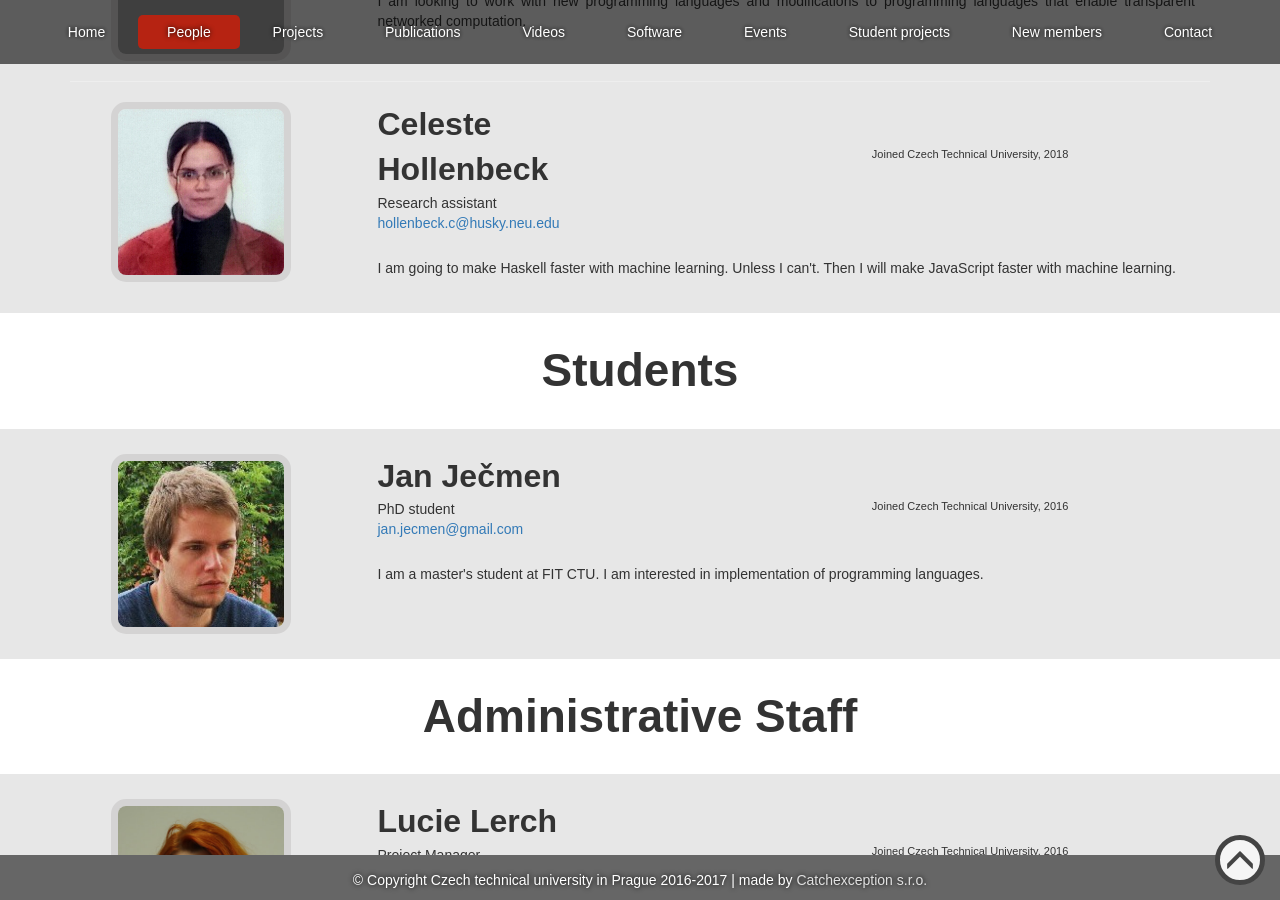
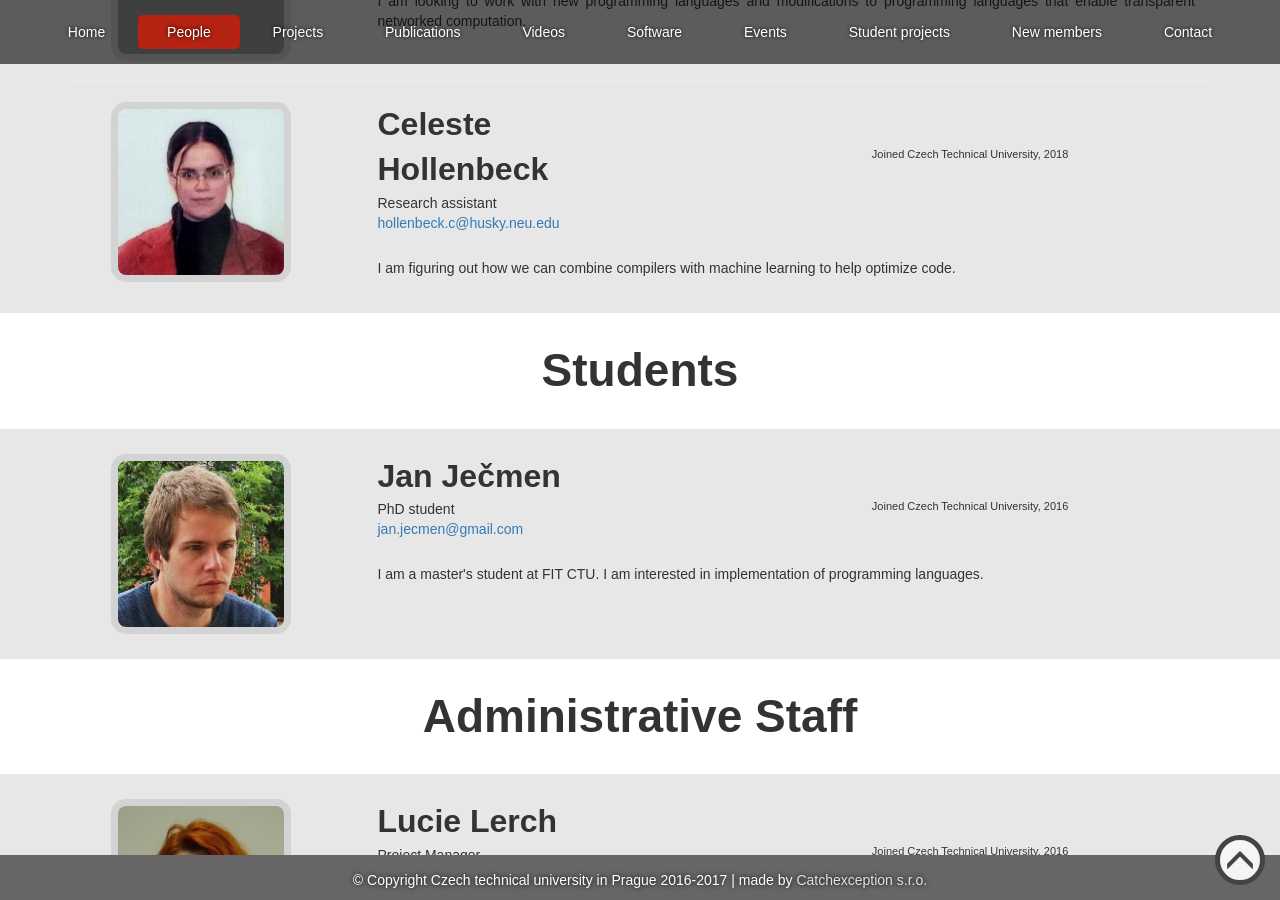
Before and after one commit to PRL-PRG/prl-prg.github.io, a Jekyll site: the page built from people.md, in a window 1280 px wide and 900 px high, scrolled down 1778 px. Built offline with Jekyll 4.4.1, drawn with Linux system fonts in a browser that asks for light colours; grey boxes are pictures that could not be loaded.

Commit message:
Celeste's tagline changed.

```diff
--- a/people.md
+++ b/people.md
@@ -91,7 +91,7 @@ people:
     email: hollenbeck.c@husky.neu.edu
     bio:
     - Joined Czech Technical University, 2018
-    note: "I am going to make Haskell faster with machine learning. Unless I can't. Then I will make JavaScript faster with machine learning."
+    note: "I am figuring out how we can combine compilers with machine learning to help optimize code."
 
   - type: student
     name: Jan Ječmen
```
